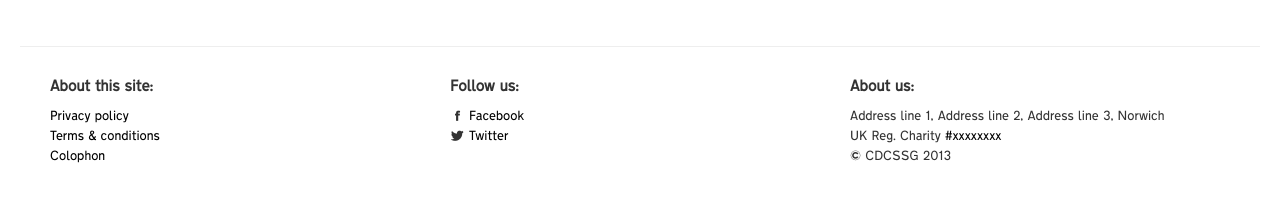
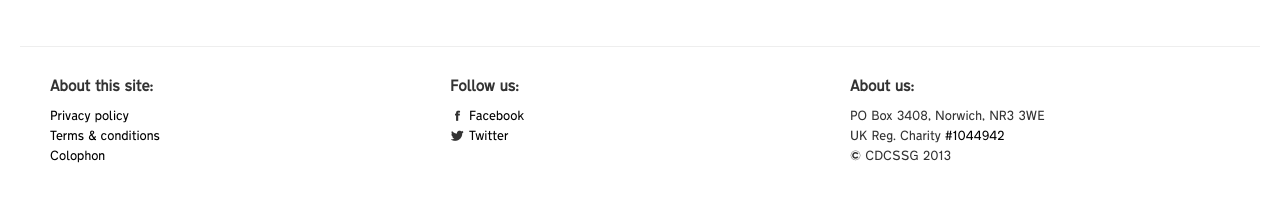
Before and after one commit to lucyjanetetlow/cdcssg.github.io, a Jekyll site: the page built from index.html, in a window 1280 px wide. Shown: the part 658-860 px from the top of the page. Built offline with Jekyll 4.4.1, drawn with Linux system fonts in a browser that asks for light colours.

Commit message:
Add address and social media links in footer

```diff
--- a/_layouts/default.html
+++ b/_layouts/default.html
@@ -69,15 +69,15 @@
           <div class='span4'>
             <h5>Follow us:</h5>
             <ul class='unstyled'>
-              <li><i class='icon icon-facebook'></i> <a href=''>Facebook</a></li>
-              <li><i class='icon icon-twitter'></i> <a href=''>Twitter</a></li>
+              <li><i class='icon icon-facebook'></i> <a href='https://www.facebook.com/groups/cdcssguk/'>Facebook</a></li>
+              <li><i class='icon icon-twitter'></i> <a href='https://twitter.com/cdcssguk'>Twitter</a></li>
             </ul>
           </div>
           <div class='span4'>
             <h5>About us:</h5>
             <ul class='unstyled'>
-              <li>Address line 1, Address line 2, Address line 3, Norwich</li>
-              <li>UK Reg. Charity <a href=''>#xxxxxxxx</a></li>
+              <li>PO Box 3408, Norwich, NR3 3WE</li>
+              <li>UK Reg. Charity <a href='http://www.charitycommission.gov.uk/Showcharity/RegisterOfCharities/CharityWithoutPartB.aspx?RegisteredCharityNumber=1044942&SubsidiaryNumber=0'>#1044942</a></li>
               <li>&copy; CDCSSG 2013</li>
             </ul>
 
```
Also changed, not shown: 404.html (+4 -4 lines).
